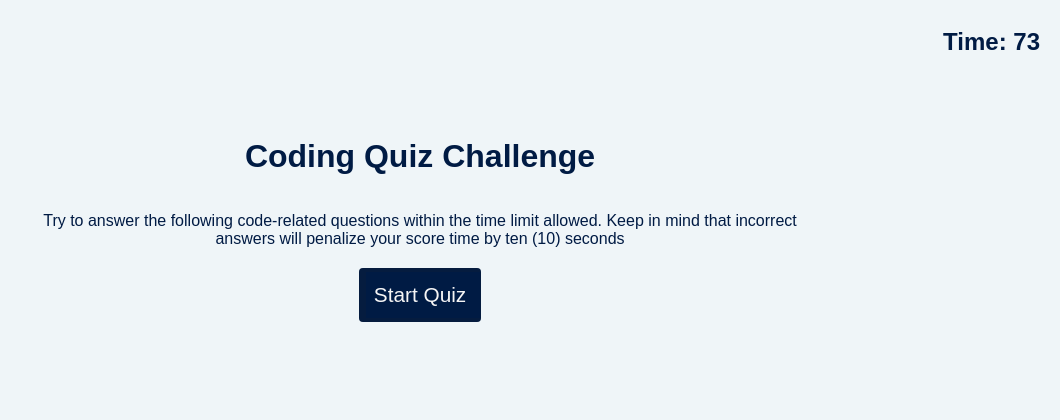
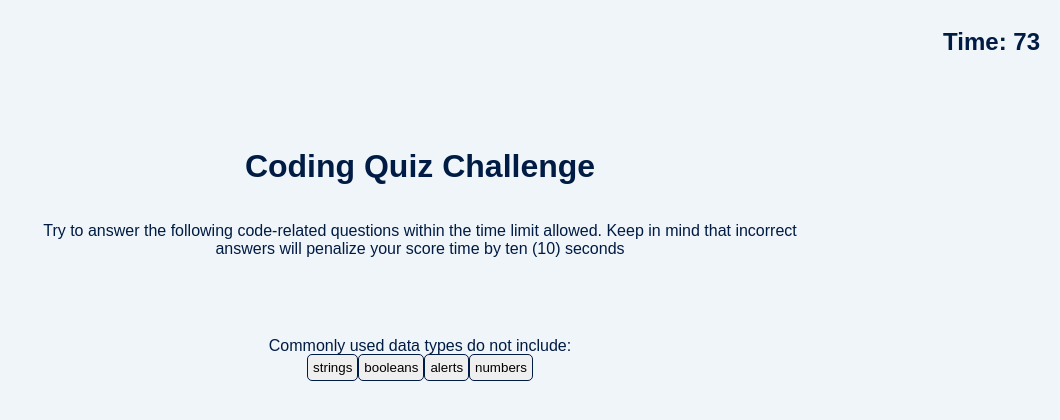
Before and after one commit to e-giftz/code-quiz-app, a plain HTML site: page index.html in a window 1280 px wide. Both pictures are taken after a click on the button "Start Quiz". Shown: the whole page, without its empty margins (220-1280 px from the left). Drawn offline with Linux system fonts and the light colour scheme.

Commit message:
Add function to set next question in quiz

```diff
--- a/assets/css/style.css
+++ b/assets/css/style.css
@@ -2,6 +2,10 @@
 *::before,
 *::after {
   box-sizing: border-box;
+}
+:root {
+    --neutral: #eff5f8;
+    --dark: #001b44;
 }
 
 body {
@@ -9,11 +13,17 @@ body {
   margin: 0;
   padding: 0;
   font-weight: normal;
-  background-color: #eff5f8;
-  color: #001b44;
+  background-color: var(--neutral);
+  color: var(--dark);
 }
 
-.container {
+.wrapper {
+    padding: 10px ;
+    border-radius: 5px;
+    text-align: center;
+}
+
+.container-info {
     display: block;
     margin: 80px auto;
     text-align: center;
@@ -52,3 +62,32 @@ p {
     font-size: 1.3em;
     padding: 15px;
   }
+
+  .quiz-options {
+      display: grid;
+      width: 800px;
+      grid-template-columns: repeat(1, auto);
+      gap: 10px;
+      margin: 20px 0;
+  }
+
+  .btn-answer {
+      border: 1px solid var(--dark);
+      padding: 5px;
+      border-radius: 5px;
+  }
+
+  .btn-answer hover {
+      border-color: black;
+  }
+
+  .btn-answer.correct {
+      background-color: #40ff00;
+  }
+
+  .btn-answer.wrong {
+      background-color: #ff4000;
+  }
+  .hide-container-quiz {
+    display: none;
+  }
--- a/assets/js/script.js
+++ b/assets/js/script.js
@@ -2,41 +2,128 @@
 var startButton = document.querySelector("#start");
 var timerEl = document.getElementById("timerCountdown");
 var timeLeft = localStorage.getItem("timeLeft");
+var containerQuizEl = document.getElementById("container-quiz");
+var questionEl = document.getElementById("quizquestions");
+var answerBtnEl = document.getElementById("quiz-options");
+
+
+var isWin = false;
+var randomQuestions;
+var currentQuestionIndex;
 
 //timerEl.setAttribute("style", "padding:0px; margin-right: 50px;");
 // Insert function that counts timer
 // Insert function that presents the  questions
 
-startButton.addEventListener("click", function() {
+startButton.addEventListener("click", startGame);
+
+// Add function to start game
+function startGame(){
+    isWin = false;
+    timeLeft = 75;
+    startButton.classList.add('hide-container-quiz');
+
+    // Set questions to be displayed randomly
+    //randomQuestions = questions [Math.floor(Math.random() * questions.length)];
+    randomQuestions = questions.sort(() => Math.random() - .5)
+    currentQuestionIndex = 0;
+    containerQuizEl.classList.remove('hide-container-quiz');
+
+
     timerCountdown();
+    setQuestion();
+}
 
-});
+// Create function for next question
+function setQuestion() {
+    resetQuiz();
+    displayQuestion(randomQuestions[currentQuestionIndex]);
+}
+
+// Create function to take each of the questions
+function displayQuestion(quizquestions) {
+    questionEl.innerText = quizquestions.question;
+    quizquestions.answers.forEach(answer => {
+        var answerButton = document.createElement("button");
+        answerButton.innerText = answer.text;
+        answerButton.classList.add("btn-answer");
+
+        // Checking for correct answers
+        if (answer.correct) {
+            answerButton.dataset.correct = answer.correct;
+        }
+        // Add event listener for the answer button when it is clicked
+        answerButton.addEventListener("click", checkAnswer);
+        answerBtnEl .appendChild(answerButton);
+    });
+}
+
+// Function to reset quiz
+function resetQuiz() {
+    while (answerBtnEl.firstChild) {
+        answerBtnEl.removeChild(answerBtnEl.firstChild);
+    }
+}
+
+// Call function to selecr your answer
+function checkAnswer(event) {
+    var element = event.target;
+    var correct = element.dataset.correct;
+    // Create an array from the answers selected
+    Array.from(answerBtnEl.firstChild).forEach(button => {
+        button.dataset.correct
+    })
+    clearStatus(element);
+    if (correct) {
+
+        var correctAnswer = element.classList.add("correct");
+        //correctAnswer.setAttribute("style", "color: green")
+    }
+    else {
+        var wrongAnswer = element.classList.add("wrong");
+        //wrongAnswer.setAttribute("style", "color: red");
+    }
+
+}
+
+function clearStatus (element) {
+    element.classList.remove("correct");
+    element.classList.remove("wrong");
+}
+
+
 
 // Timer that counts down from 75
 function timerCountdown() {
-    timeLeft = 75;
+
 
     // Method to call timer function
     var timeInterval = setInterval(function () {
+        timeLeft--;
+        timerEl.textContent = timeLeft;
 
-        // As long as the `timeLeft` is equal 75
-        if (timeLeft === 75) {
+        if (timeLeft >= 0){
+            if (isWin && timeLeft > 0) {
+                clearInterval(timeInterval);
+            }
+        }
+        // Check if time is run out
+        if (timeLeft === 0) {
+            clearInterval(timeInterval);
+        }
 
-          // Set the `textContent` of `timerEl` to show the remaining seconds
-          timerEl.textContent = timeLeft;
-          timeLeft--;
-          localStorage.setItem("timeLeft", timeLeft);
-        }
-        else if (timeLeft > 0) {
-            timeLeft--;
-            timerEl.textContent = timeLeft;
-            localStorage.setItem("timeLeft", timeLeft);
-        }
-        else {
-
-            // Use `clearInterval()` to stop the timer
-            clearInterval(timeLeft);
-            localStorage.setItem("timeLeft", timeLeft);
-        }
     }, 1000);
 }
+
+// Create a list to store object for questions and answers
+const questions  = [
+    {
+        question: "Commonly used data types do not include:",
+        answers: [
+            {text: 'strings', correct: false },
+            {text: 'booleans', correct: false},
+            {text: 'alerts', correct: true},
+            {text: 'numbers', correct: false}
+        ]
+    }
+]
--- a/index.html
+++ b/index.html
@@ -9,14 +9,26 @@
     <title>Code Quiz</title>
 </head>
 <body>
+    <div class="wrapper">
+        <div class="container-info">
+            <h1>Coding Quiz Challenge</h1>
+            <h2>Time: <span id="timerCountdown">0</span></h2>
+            <p> Try to answer the following code-related questions within the time limit allowed. Keep in mind that incorrect answers will penalize your score time by ten (10) seconds</p>
+            <button id="start">Start Quiz</button>
+        </div>
+        <!-- Quiz  questions box -->
+        <div id="container-quiz" class="hide-container-quiz">
+            <div id="quizquestions">Arrays in Javascript can be used to store ___________.</div>
+            <div id="quiz-options">
+                <button class="btn-answer">numbers and strings</button>
+                <button class="btn-answer">other arrays</button>
+                <button class="btn-answer">booleans</button>
+                <button class="btn-answer">all of the above</button>
+            </div>
 
-    <div class="container">
-        <h1>Coding Quiz Challenge</h1>
-        <h2>Time: <span id="timerCountdown">0</span></h2>
-        <p> Try to answer the following code-related questions within the time limit allowed. Keep in mind that incorrect answers will penalize your score time by ten (10) seconds</p>
-        <button id="start">Start Quiz</button>
+        </div>
+
     </div>
-
 
     <script src="./assets/js/script.js"></script>
 </body>
```
